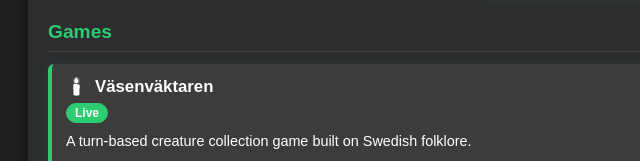
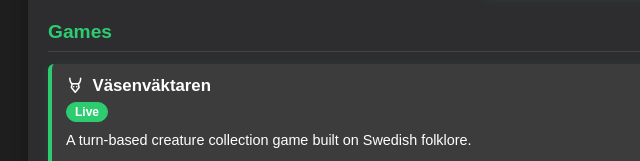
Before and after one commit to MattiasMilger/mattiasmilger.github.io, a plain HTML site: page index.html in a window 1280 px wide. Shown: the part 929-1090 px from the top of the page, 162-802 px from the left. Drawn offline with Linux system fonts and the light colour scheme.

Commit message:
Add files via upload

```diff
--- a/index.html
+++ b/index.html
@@ -252,6 +252,14 @@ body.dark-mode .card[data-status="live"] {
     margin-right: 8px;
     filter: grayscale(100%) brightness(200%);
 }
+.card h3 .emoji-svg {
+    display: inline-block;
+    width: 1.1em;
+    height: 1.1em;
+    vertical-align: -0.18em;
+    filter: none;
+}
+.card h3 .emoji-svg svg { display: block; width: 100%; height: 100%; }
 .badges { display: flex; gap: 6px; margin-bottom: 8px; }
 .badge {
     font-size: 0.75em;
@@ -638,7 +646,7 @@ body.dark-mode .cyber-datawave-svg {
         // --- Games ---
         {
             category: 'Games',
-            emoji: '🕯️',
+            iconSvg: '<path d="M5 3c0 4 1 6 3 7"/><path d="M19 3c0 4-1 6-3 7"/><path d="M8 10h8l1 5-5 6-5-6z"/><path d="M10 14h.01"/><path d="M14 14h.01"/>',
             name: 'Väsenväktaren',
             description: 'A turn-based creature collection game built on Swedish folklore.',
             app: 'https://mattiasmilger.github.io/Vasenvaktaren/',
@@ -706,7 +714,12 @@ body.dark-mode .cyber-datawave-svg {
         card.dataset.name = p.name;
 
         const title = el('h3');
-        if (p.emoji) {
+        if (p.iconSvg) {
+            const icon = el('span', 'emoji emoji-svg');
+            icon.setAttribute('aria-hidden', 'true');
+            icon.innerHTML = '<svg viewBox="0 0 24 24" fill="none" stroke="currentColor" stroke-width="2" stroke-linecap="round" stroke-linejoin="round">' + p.iconSvg + '</svg>';
+            title.appendChild(icon);
+        } else if (p.emoji) {
             const icon = el('span', 'emoji', p.emoji);
             icon.setAttribute('aria-hidden', 'true');
             title.appendChild(icon);
```
